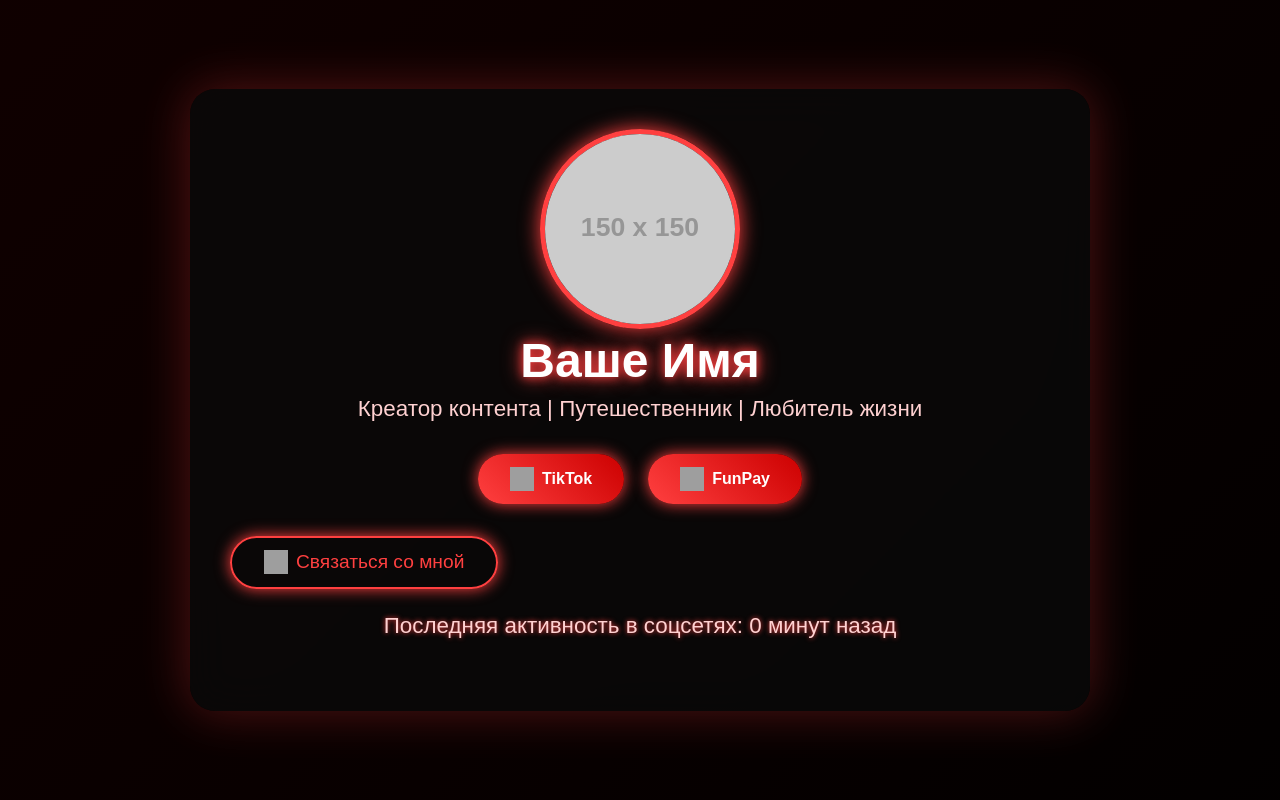
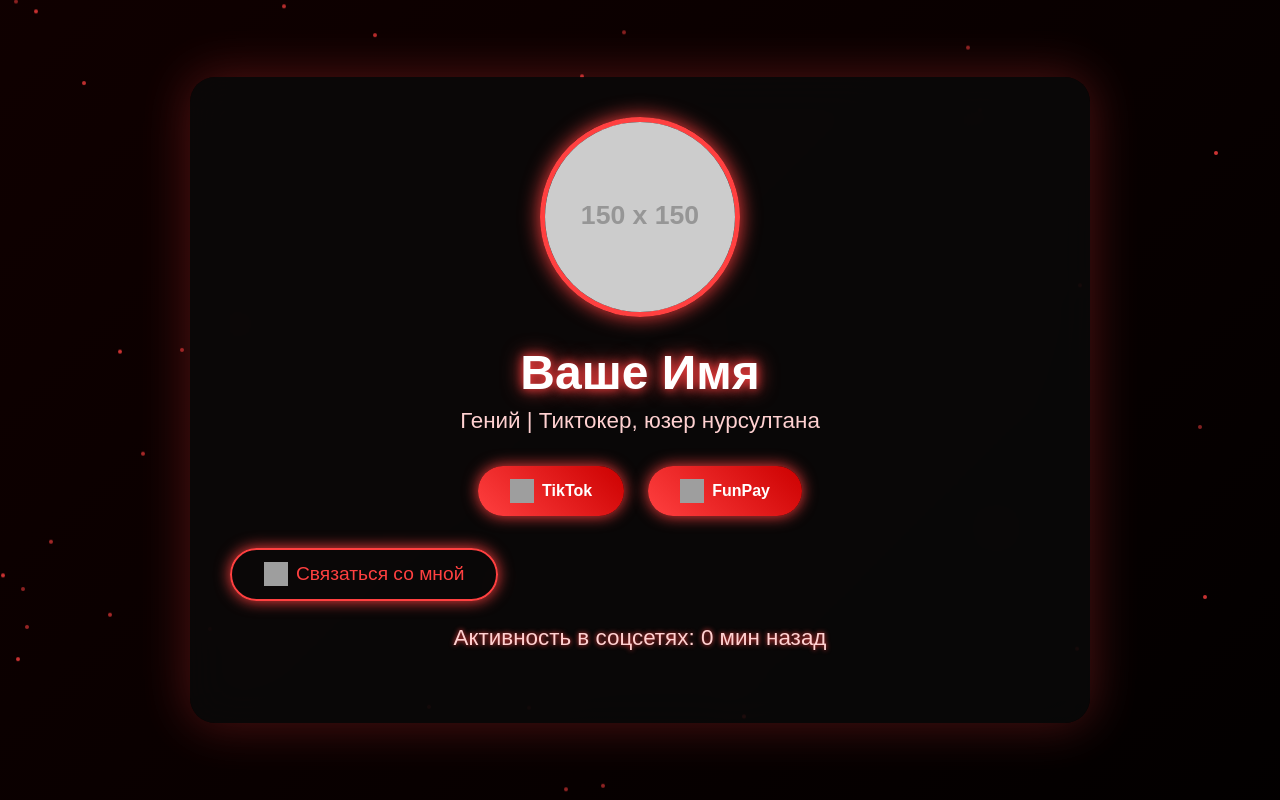
Before and after one commit to kriperizminecraft/Vizitka, a plain HTML site: page index.html in a window 1280 px wide. Drawn offline with Linux system fonts and the light colour scheme; grey boxes are pictures that could not be loaded; placeholder pictures from the web are drawn by us.

Commit message:
Update index.html

```diff
--- a/index.html
+++ b/index.html
@@ -7,16 +7,19 @@
     <link rel="stylesheet" href="styles.css">
 </head>
 <body>
+    <div class="particles"></div>
     <div class="container">
-        <img src="https://via.placeholder.com/150" alt="Avatar" class="avatar">
+        <div class="avatar-wrapper">
+            <img src="https://via.placeholder.com/150" alt="Avatar" class="avatar">
+        </div>
         <h1>Ваше Имя</h1>
-        <p>Креатор контента | Путешественник | Любитель жизни</p>
+        <p>Гений | Тиктокер, юзер нурсултана</p>
         <div class="social-links">
-            <a href="https://www.tiktok.com/" target="_blank" class="social-btn">
+            <a href="tiktok.com/@nedos1mplexzz" target="_blank" class="social-btn">
                 <img src="https://img.icons8.com/ios-filled/50/ffffff/tiktok.png" alt="TikTok">
                 TikTok
             </a>
-            <a href="https://funpay.com/" target="_blank" class="social-btn">
+            <a href="https://funpay.com/users/13168138/" target="_blank" class="social-btn">
                 <img src="https://img.icons8.com/ios-filled/50/ffffff/money.png" alt="FunPay">
                 FunPay
             </a>
@@ -26,7 +29,7 @@
             Связаться со мной
         </button>
         <div class="activity-timer">
-            <p>Последняя активность в соцсетях: <span id="timer">0</span> минут назад</p>
+            <p>Активность в соцсетях: <span id="timer">0</span> мин назад</p>
         </div>
     </div>
 
@@ -49,9 +52,9 @@
         document.addEventListener('DOMContentLoaded', () => {
             const container = document.querySelector('.container');
             container.style.opacity = '0';
-            container.style.transform = 'translateY(20px)';
+            container.style.transform = 'translateY(30px)';
             setTimeout(() => {
-                container.style.transition = 'all 0.5s ease';
+                container.style.transition = 'all 0.8s ease';
                 container.style.opacity = '1';
                 container.style.transform = 'translateY(0)';
             }, 100);
@@ -67,16 +70,27 @@
             // Обработка формы
             document.getElementById('contactForm').addEventListener('submit', (e) => {
                 e.preventDefault();
-                alert('Сообщение отправлено! (Это демо)');
+                alert('Сообщение отправлено! (Демо)');
                 closeModal();
             });
 
-            // Параллакс эффект
+            // Параллакс и частицы
             document.addEventListener('mousemove', (e) => {
-                const x = (e.clientX / window.innerWidth - 0.5) * 20;
-                const y = (e.clientY / window.innerHeight - 0.5) * 20;
-                document.body.style.backgroundPosition = `${x}px ${y}px`;
+                const x = (e.clientX / window.innerWidth - 0.5) * 15;
+                const y = (e.clientY / window.innerHeight - 0.5) * 15;
+                document.querySelector('.avatar-wrapper').style.transform = `rotateY(${x}deg) rotateX(${-y}deg)`;
             });
+
+            // Частицы
+            const particlesContainer = document.querySelector('.particles');
+            for (let i = 0; i < 50; i++) {
+                const particle = document.createElement('div');
+                particle.classList.add('particle');
+                particle.style.left = `${Math.random() * 100}%`;
+                particle.style.top = `${Math.random() * 100}%`;
+                particle.style.animationDelay = `${Math.random() * 5}s`;
+                particlesContainer.appendChild(particle);
+            }
         });
 
         // Модальное окно
@@ -97,7 +111,6 @@
             }, 300);
         }
 
-        // Закрытие модального окна при клике вне
         window.onclick = function(event) {
             const modal = document.getElementById('contactModal');
             if (event.target === modal) {
@@ -106,4 +119,4 @@
         };
     </script>
 </body>
-  </html>
+</html>
```
